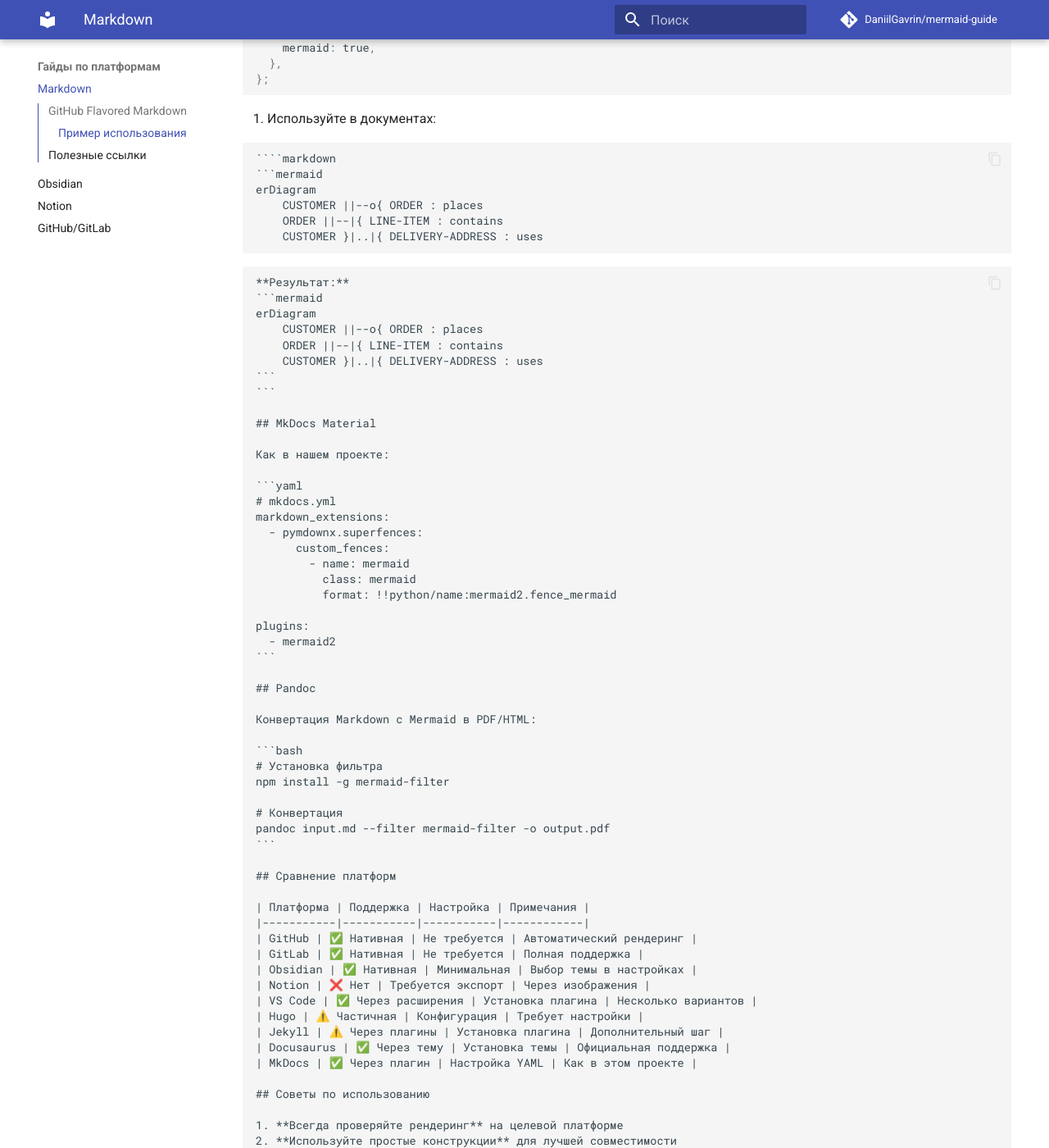
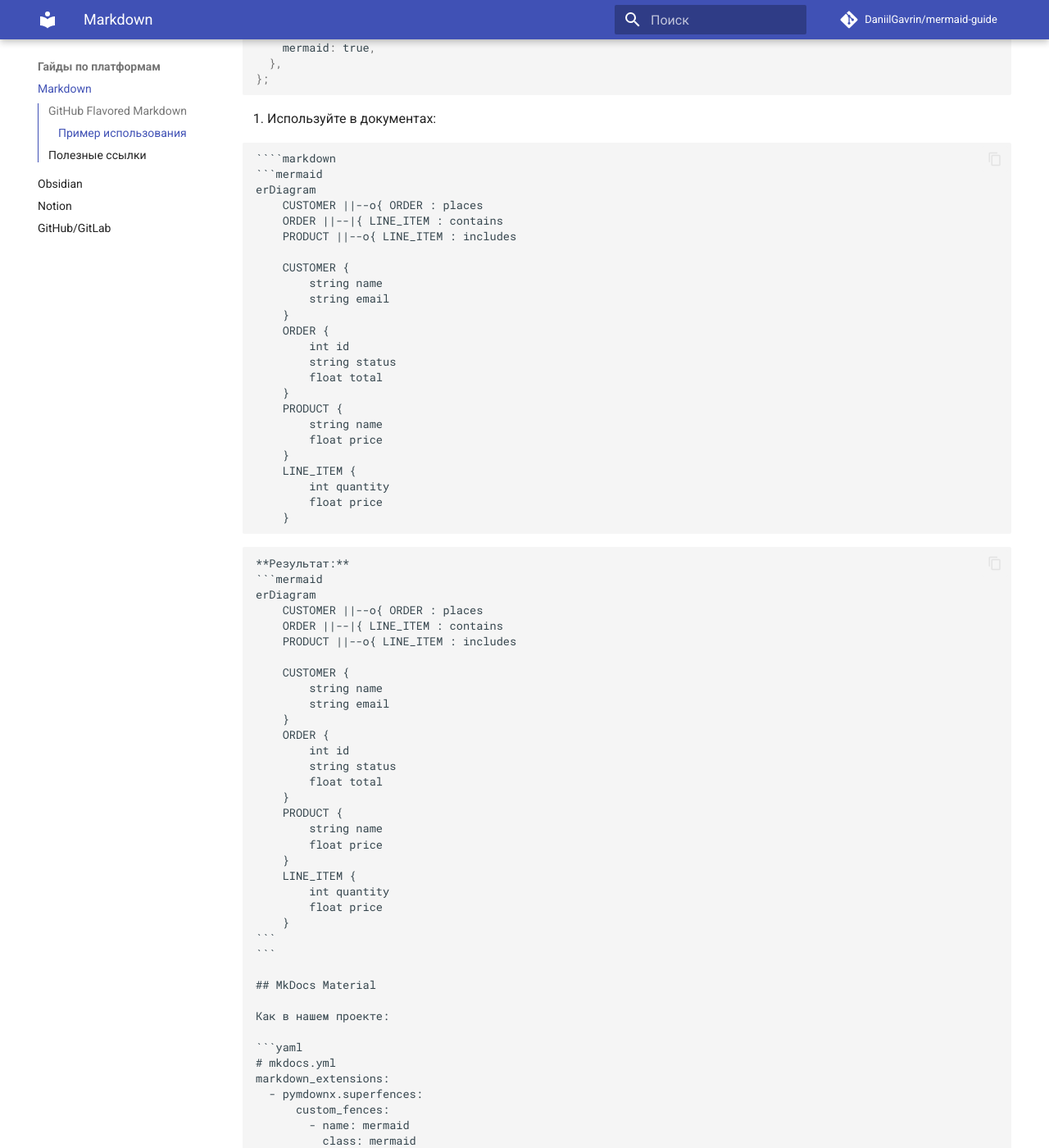
Before and after one commit to DaniilGavrin/mermaid-guide, an MkDocs documentation site: the page built from docs/guides/markdown-integration.md, in a window 1280 px wide and 1400 px high, scrolled down 5109 px. Shown: the whole window at 82% size. Built offline with MkDocs 1.6.1 and Material for MkDocs 9.7.7, drawn with Linux system fonts in a browser that asks for light colours; comment, search, counter and statistics services are not loaded.

`````diff
--- a/docs/guides/markdown-integration.md
+++ b/docs/guides/markdown-integration.md
@@ -308,8 +308,26 @@ module.exports = {
 ```mermaid
 erDiagram
     CUSTOMER ||--o{ ORDER : places
-    ORDER ||--|{ LINE-ITEM : contains
-    CUSTOMER }|..|{ DELIVERY-ADDRESS : uses
+    ORDER ||--|{ LINE_ITEM : contains
+    PRODUCT ||--o{ LINE_ITEM : includes
+
+    CUSTOMER {
+        string name
+        string email
+    }
+    ORDER {
+        int id
+        string status
+        float total
+    }
+    PRODUCT {
+        string name
+        float price
+    }
+    LINE_ITEM {
+        int quantity
+        float price
+    }
 ```
 ````
 
@@ -317,8 +335,26 @@ erDiagram
 ```mermaid
 erDiagram
     CUSTOMER ||--o{ ORDER : places
-    ORDER ||--|{ LINE-ITEM : contains
-    CUSTOMER }|..|{ DELIVERY-ADDRESS : uses
+    ORDER ||--|{ LINE_ITEM : contains
+    PRODUCT ||--o{ LINE_ITEM : includes
+
+    CUSTOMER {
+        string name
+        string email
+    }
+    ORDER {
+        int id
+        string status
+        float total
+    }
+    PRODUCT {
+        string name
+        float price
+    }
+    LINE_ITEM {
+        int quantity
+        float price
+    }
 ```
 ```
 
`````
Also changed, not shown: docs/examples/architecture.md (+8 -8 lines), docs/examples/business-processes.md (+24 -16 lines), docs/guides/github-gitlab.md (+12 -4 lines).
